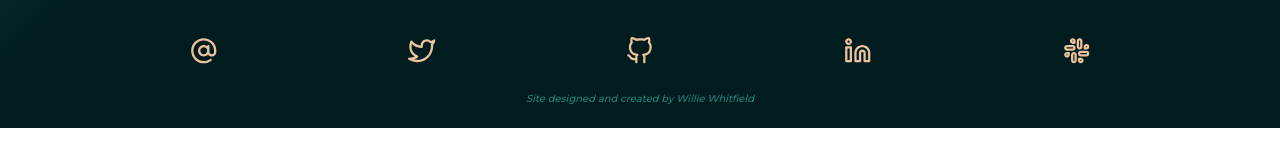
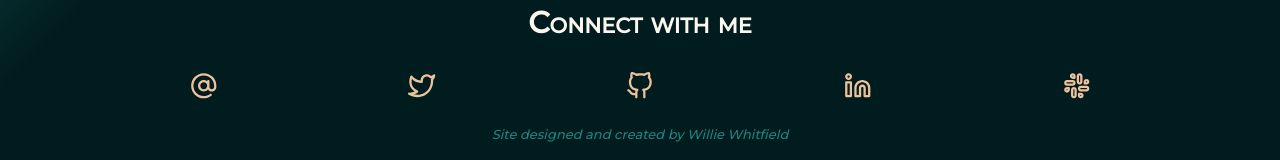
Before and after one commit to wdwiii/ww-site, a website: page index.html in a window 1280 px wide. Shown: the part 1262-1422 px from the top of the page. Before the commit the page ends 1390 px from the top, so only its background shows below. Drawn offline with nearby package versions, Linux system fonts and the light colour scheme; files that its build step writes are made by us from their sources; a web font is replaced by a local one.

Commit message:
Edit footer styles
-Increase footer margin-top
-Add text align center to heading-2
-Increase font-size of attribution

```diff
--- a/sass/_footer.scss
+++ b/sass/_footer.scss
@@ -2,11 +2,12 @@
     display: flex;
     flex-direction: column;
     padding: 0 2rem;
-    margin-top: 4rem;
+    margin-top: 7.5rem;
 
     .heading-2 {
         flex-basis: 100%;
         margin-bottom: 4rem;
+        text-align: center;
     }
 
     &__list {
@@ -36,7 +37,7 @@
     text-decoration: none;
     font-style: italic;
     font-family: $font-display;
-    font-size: 1rem;
+    font-size: 1.3rem;
     margin: 2rem auto 2rem;
     transition: all .2s;
 }
```
